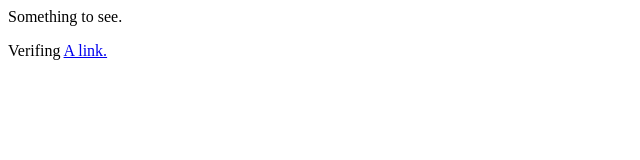
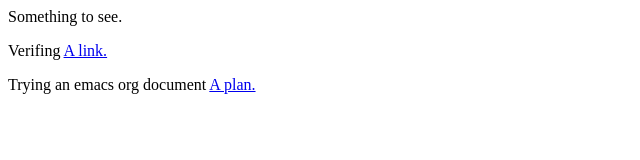
Before and after one commit to gulan/gulan.github.io, a plain HTML site: page index.html in a window 1280 px wide. Shown: the whole page, without its empty margins (0-640 px from the left). Drawn offline with Linux system fonts and the light colour scheme.

Commit message:
Update index.html

```diff
--- a/index.html
+++ b/index.html
@@ -1,2 +1,3 @@
 <p>Something to see.</p>
 <p>Verifing <a href=page.html>A link.</a></p>
+<p>Trying an emacs org document <a href=plan.org>A plan.</a></p>
```
